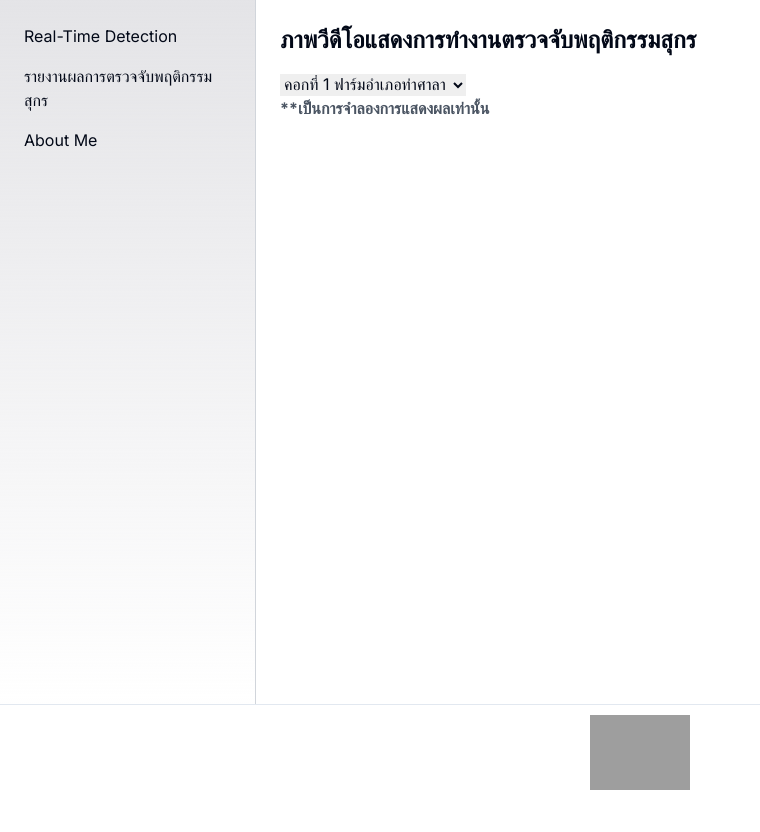
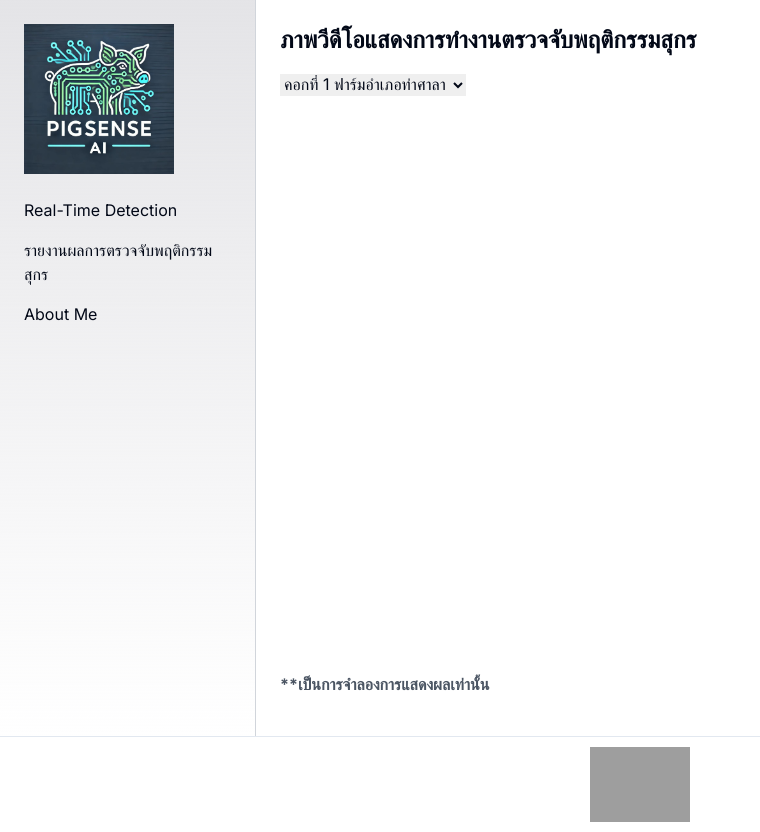
Before and after one commit to arsanchai-su/pig-sense-ai, a Next.js app: page / in a window 1280 px wide. Shown: the whole page, without its empty margins (0-760 px from the left). Before the commit the page ends 800 px from the top, so only its background shows below. Built offline with nearby package versions, Linux system fonts and the light colour scheme; grey boxes are pictures that could not be loaded.

Commit message:
add logo and increase size of video

```diff
--- a/app/dashboard/page.tsx
+++ b/app/dashboard/page.tsx
@@ -104,7 +104,7 @@ const Dashboard: React.FC = () => {
         <option>คอกที่ 3 ฟาร์มอำเภอท่าศาลา</option>
       </select>
 
-      <div id="videoPlayer" />
+      <div id="videoPlayer" className="w-full h-64 sm:h-80 md:h-96 lg:h-[36rem]"></div>
       {/* Text after vedio player */}
       <h1 className="text-1xl font-bold mb-4 text-gray-600">**เป็นการจำลองการแสดงผลเท่านั้น</h1>
 
--- a/components/Layout.tsx
+++ b/components/Layout.tsx
@@ -12,7 +12,18 @@ const Layout: React.FC<LayoutProps> = ({ children }) => {
     <div className="flex flex-col min-h-screen">
       <div className="flex flex-1">
         {/* Sidebar */}
-        <nav className="w-full sm:w-1/4 lg:w-1/5 p-6 bg-gradient-to-b from-zinc-200 dark:from-inherit border-r border-gray-300 dark:border-neutral-800 backdrop-blur-2xl dark:bg-zinc-800/30">
+        <div className="w-full sm:w-1/4 lg:w-1/5 p-6 bg-gradient-to-b from-zinc-200 dark:from-inherit border-r border-gray-300 dark:border-neutral-800 backdrop-blur-2xl dark:bg-zinc-800/30">
+          {/* Logo or Image */}
+          <div className="mb-6">
+            <Image
+              src="/PigSenceAILogo.jpg" // Replace with your image path
+              alt="Sidebar Logo"
+              width={150}  // Adjust the width as needed
+              height={150} // Adjust the height as needed
+            />
+          </div>
+
+          <nav>
             <Link href="/dashboard" className="block mb-4">
               Real-Time Detection
             </Link>
@@ -23,6 +34,7 @@ const Layout: React.FC<LayoutProps> = ({ children }) => {
               About Me
             </Link>
           </nav>
+        </div>
 
         {/* Main content */}
         <main className="flex-1 p-6">
@@ -40,7 +52,7 @@ const Layout: React.FC<LayoutProps> = ({ children }) => {
         >
           <Image
             src="https://upload.wikimedia.org/wikipedia/th/thumb/e/ed/Walailak_University_Logo.svg/480px-Walailak_University_Logo.svg.png"
-            alt="Vercel Logo"
+            alt="Walailak University Logo"
             width={100}
             height={24}
             className="dark:invert"
```
Also changed, not shown: public/PigSenceAILogo.jpg (added). Lines whose indentation alone changed are shown as unchanged.
